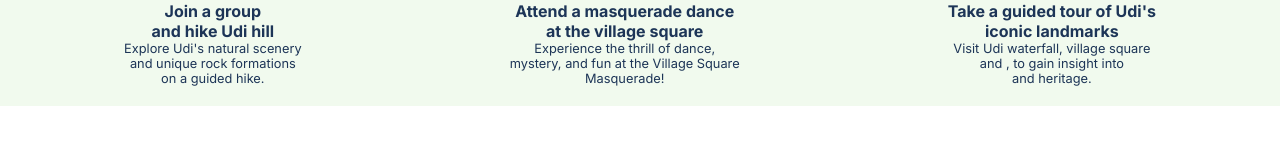
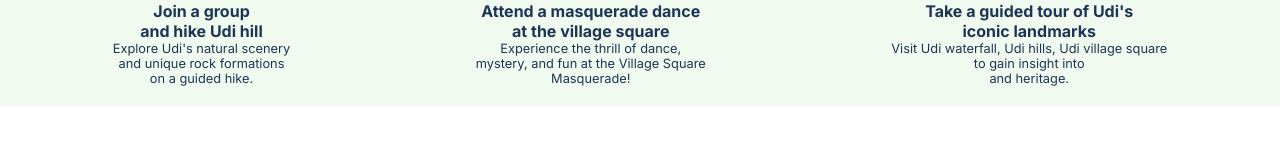
Before and after one commit to NudarMediaWorld/Web3Bridge-Assignment-6-Hometown-Homepage, a plain HTML site: page index.html in a window 1280 px wide. Shown: the part 992-1136 px from the top of the page. Drawn offline with Linux system fonts and the light colour scheme.

Commit message:
Update index.html

```diff
--- a/index.html
+++ b/index.html
@@ -51,7 +51,7 @@
                 <a href="#">
                     <h4>Take a guided tour of Udi's<br>iconic landmarks</h4>
                 </a>
-                <p>Visit Udi waterfall, village square<br>and , to gain insight into<br>and heritage.</p>
+                <p>Visit Udi waterfall, Udi hills, Udi village square<br>to gain insight into<br>and heritage.</p>
             </div>
         </div>
     </section>
```
